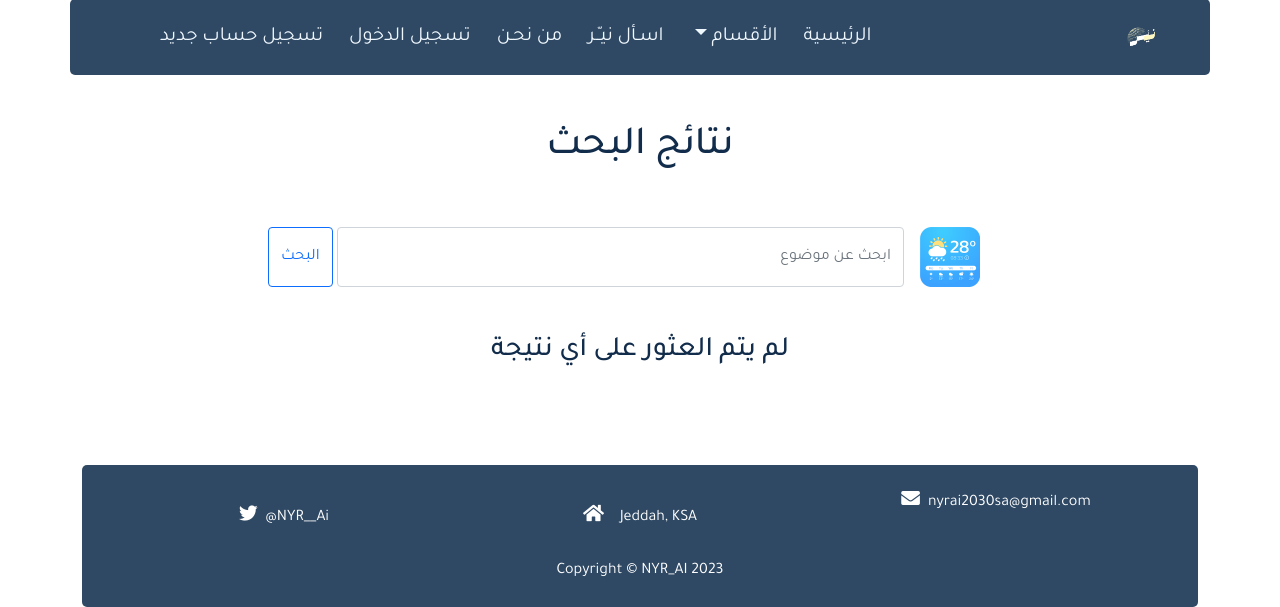
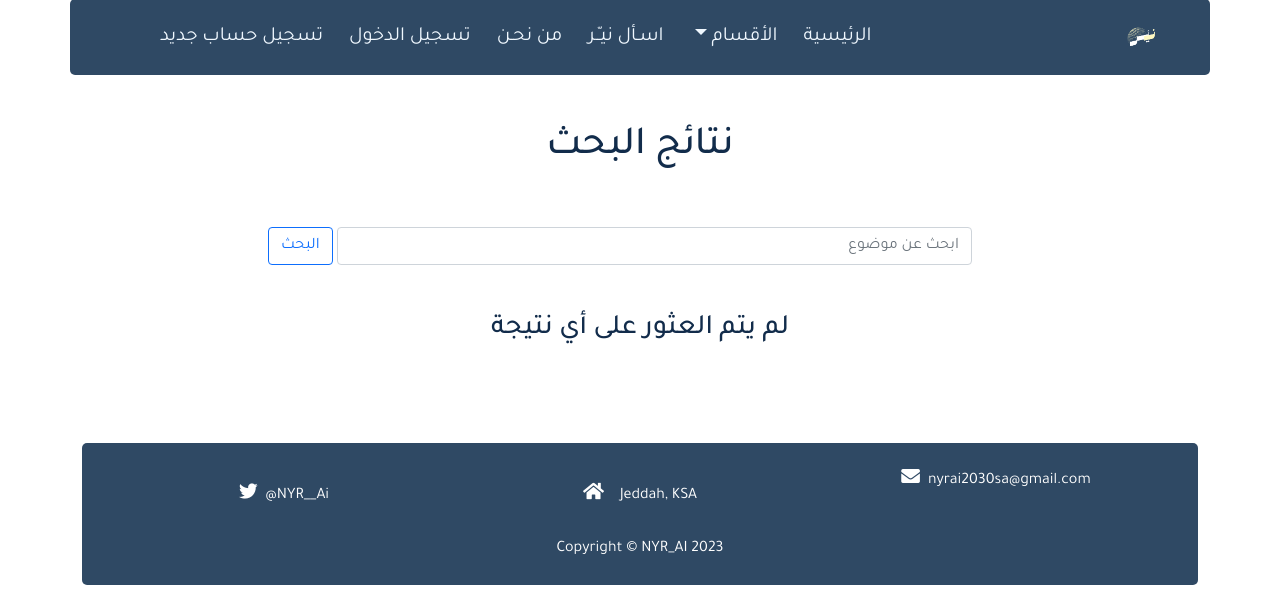
Before and after one commit to ghonaime91/nyr-news-paper, a Flask app: page /search in a window 1280 px wide. Shown: the part 329-936 px from the top of the page. After the commit the page ends 914 px from the top, so only its background shows below. Run offline with Flask 3, Linux system fonts and the light colour scheme; data comes from the database, SQL or seed files in the repository; some libraries are stand-ins or nearby versions.

Commit message:
Update search_results.html

```diff
--- a/app/templates/main/search_results.html
+++ b/app/templates/main/search_results.html
@@ -12,9 +12,8 @@
     {% endif %}
   {% endwith %}
   <h1 class="mt-5 mb-5 text-center fs-1">نتائج البحث</h1>
-  <div class="container d-flex justify-content-evenly mb-5 ">
+  <div class="container d-flex justify-content-evenly mb-5 " id="search_form">
     <form class="d-flex mt-2 me-5 col-12 col-sm-12 col-md-8" method="get" action="{{url_for("search")}}">
-     <img class="ms-2" src="{{ url_for('static', filename='img/weather.png')}}" width="60" alt="">
        <input class="form-control me-2 text-color-white" type="search" placeholder="ابحث عن موضوع" name="q">
        <button class="btn btn-outline-primary me-1 ms-3" type="submit">البحث</button>
    </form>
```
